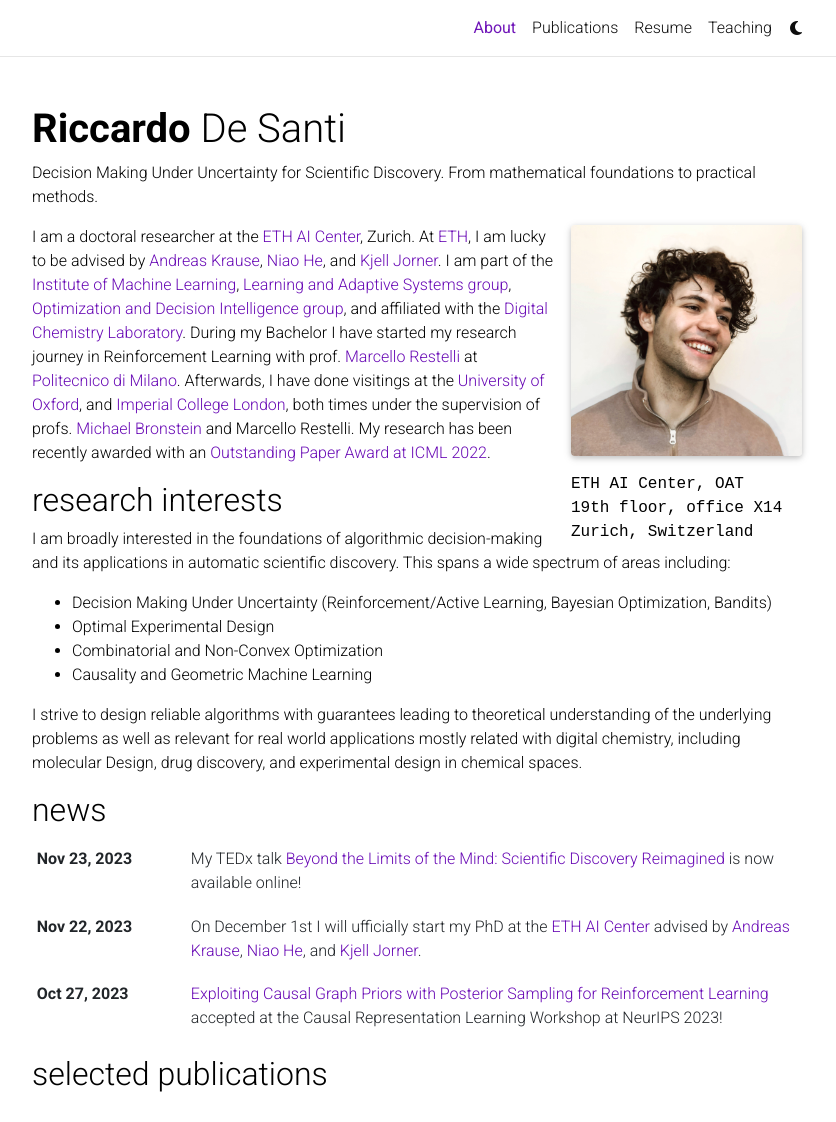
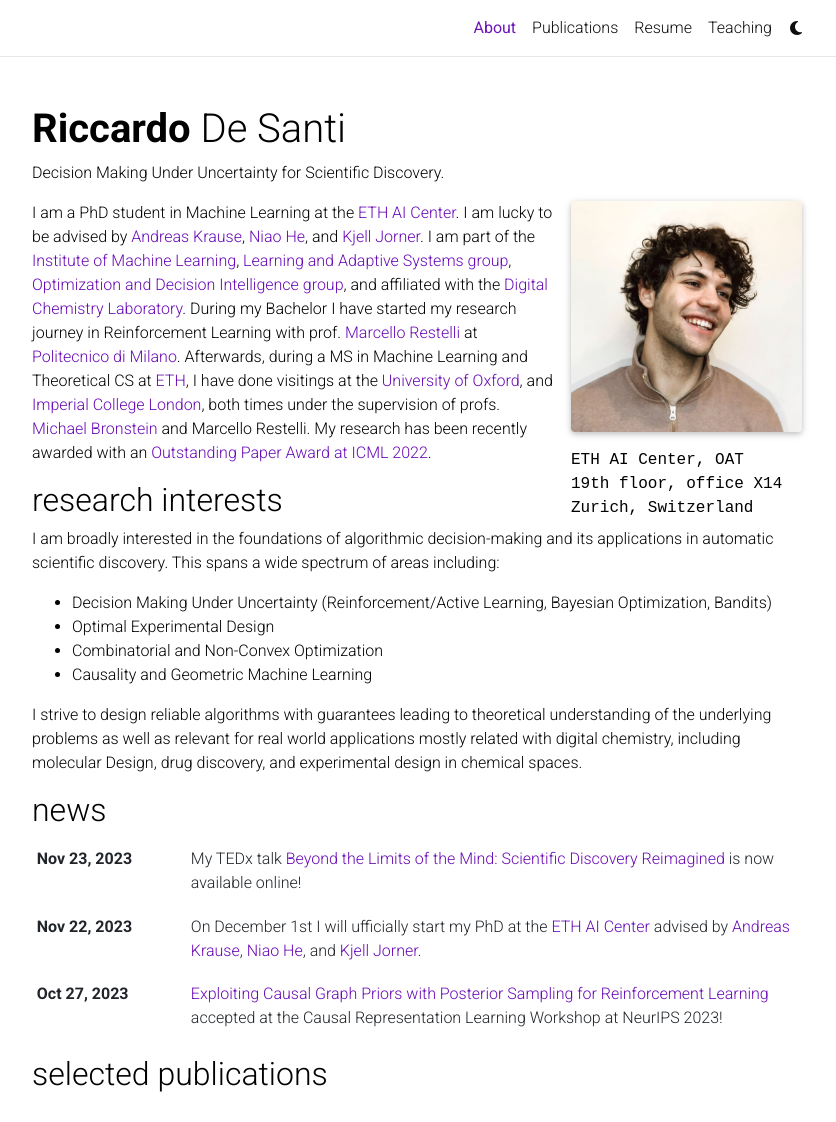
Before and after one commit to riccardodesanti/riccardodesanti.github.io, a Jekyll site: the page built from _pages/about.md, in a window 1280 px wide and 1376 px high, cut to the strip 0-1122 px from the top of the window. Shown: the whole strip, without its empty margins (223-1059 px from the left). Built offline with Jekyll 4.4.1, drawn with Linux system fonts in a browser that asks for light colours; full-size pictures stand in for the smaller copies a plugin makes; comment, search, counter and statistics services are not loaded; a style sheet for code colours, icons or effects is not loaded.

Commit message:
bio text

```diff
--- a/_pages/about.md
+++ b/_pages/about.md
@@ -2,7 +2,7 @@
 layout: about
 title: About
 permalink: /
-subtitle: Decision Making Under Uncertainty for Scientific Discovery. From mathematical foundations to practical methods.
+subtitle: Decision Making Under Uncertainty for Scientific Discovery.
 
 profile:
   align: right
@@ -19,7 +19,7 @@
 social: false  # includes social icons at the bottom of the page
 ---
 
-I am a doctoral researcher at the [ETH AI Center](https://ai.ethz.ch), Zurich. At [ETH](https://ethz.ch/de.html), I am lucky to be advised by [Andreas Krause](https://las.inf.ethz.ch/krausea), [Niao He](https://odi.inf.ethz.ch/niaohe), and [Kjell Jorner](https://chab.ethz.ch/en/the-department/people/a-z/person-detail.MzA4MDE4.U2VxdWVuY2UvMTM1LC0yMTMwMTkyODAz.html). I am part of the [Institute of Machine Learning](https://ml.inf.ethz.ch), [Learning and Adaptive Systems group](https://las.inf.ethz.ch), [Optimization and Decision Intelligence group](https://odi.inf.ethz.ch), and affiliated with the [Digital Chemistry Laboratory](https://dcl.ethz.ch). During my Bachelor I have started my research journey in Reinforcement Learning with prof. [Marcello Restelli](https://scholar.google.com/citations?user=xdgxRiEAAAAJ&hl=en) at [Politecnico di Milano](https://www.polimi.it). Afterwards, I have done visitings at the [University of Oxford](https://www.ox.ac.uk), and [Imperial College London](https://www.imperial.ac.uk), both times under the supervision of profs. [Michael Bronstein](https://www.cs.ox.ac.uk/people/michael.bronstein/) and Marcello Restelli.
+I am a PhD student in Machine Learning at the [ETH AI Center](https://ai.ethz.ch). I am lucky to be advised by [Andreas Krause](https://las.inf.ethz.ch/krausea), [Niao He](https://odi.inf.ethz.ch/niaohe), and [Kjell Jorner](https://chab.ethz.ch/en/the-department/people/a-z/person-detail.MzA4MDE4.U2VxdWVuY2UvMTM1LC0yMTMwMTkyODAz.html). I am part of the [Institute of Machine Learning](https://ml.inf.ethz.ch), [Learning and Adaptive Systems group](https://las.inf.ethz.ch), [Optimization and Decision Intelligence group](https://odi.inf.ethz.ch), and affiliated with the [Digital Chemistry Laboratory](https://dcl.ethz.ch). During my Bachelor I have started my research journey in Reinforcement Learning with prof. [Marcello Restelli](https://scholar.google.com/citations?user=xdgxRiEAAAAJ&hl=en) at [Politecnico di Milano](https://www.polimi.it). Afterwards, during a MS in Machine Learning and Theoretical CS at [ETH](https://ethz.ch/de.html), I have done visitings at the [University of Oxford](https://www.ox.ac.uk), and [Imperial College London](https://www.imperial.ac.uk), both times under the supervision of profs. [Michael Bronstein](https://www.cs.ox.ac.uk/people/michael.bronstein/) and Marcello Restelli.
 My research has been recently awarded with an [Outstanding Paper Award at ICML 2022](https://icml.cc/virtual/2022/oral/16290).
 
 ## research interests
```
